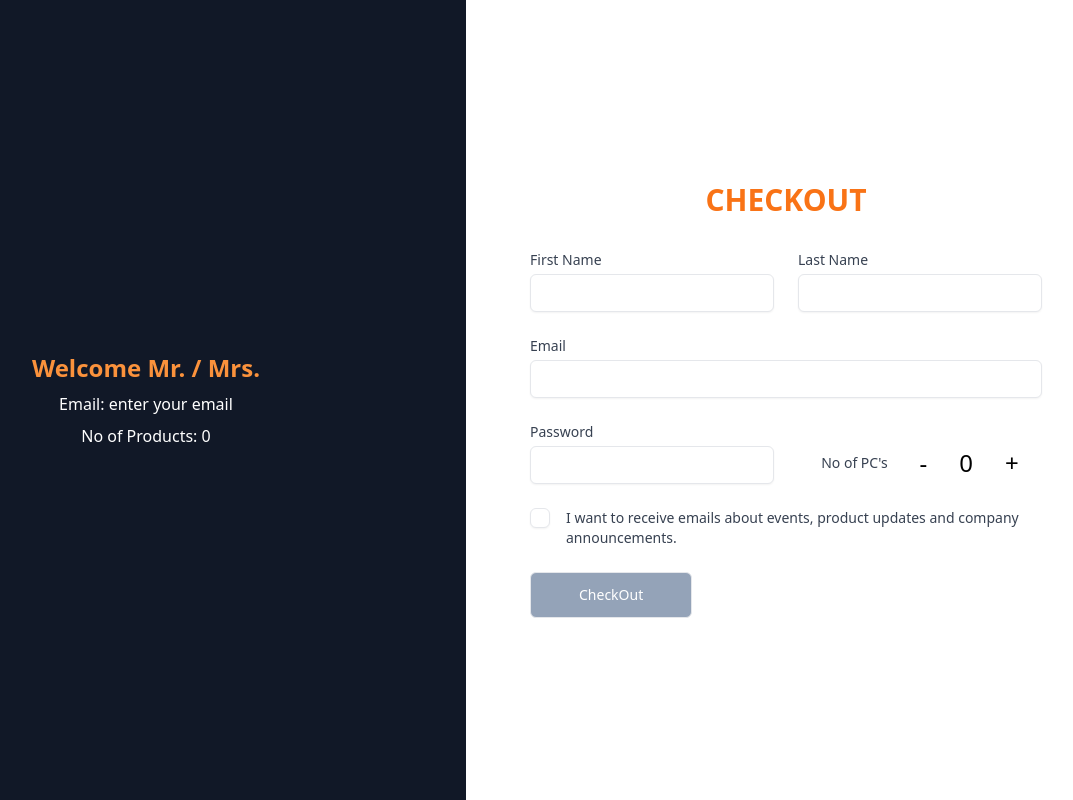
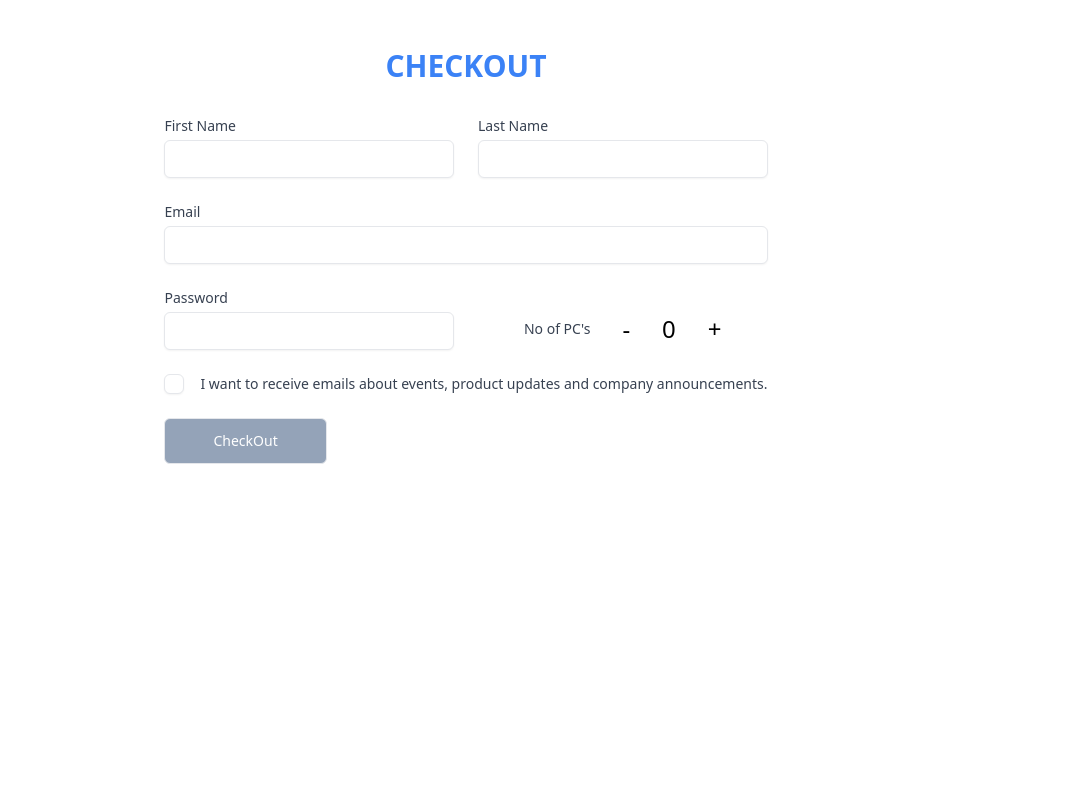
Before and after one commit to nurmohammad83/typescriptReducer, a React (Vite) app: page / in a window 1280 px wide. Shown: the whole page, without its empty margins (174-1247 px from the left). Built offline with nearby package versions, Linux system fonts and the light colour scheme.

Commit message:
feat: Added Modal component for data showing

```diff
--- a/src/Components/CheckoutForm.tsx
+++ b/src/Components/CheckoutForm.tsx
@@ -1,7 +1,9 @@
-import { useReducer } from "react";
+import { useReducer, useState } from "react";
 import { AppAction, IInitialState } from "../interfaces";
+import Modal from "./Modal";
 
 const CheckoutFrom = () => {
+  const [open, setOpen] = useState<boolean>(false);
   const initialState: IInitialState = {
     first_name: "Mr. / Mrs.",
     last_name: "",
@@ -11,7 +13,7 @@ const CheckoutFrom = () => {
     terms: false,
   };
 
-  const reducer = (state: IInitialState, action: AppAction):IInitialState => {
+  const reducer = (state: IInitialState, action: AppAction): IInitialState => {
     switch (action.type) {
       case "INPUT":
         return {
@@ -29,9 +31,12 @@ const CheckoutFrom = () => {
           count: state.count + action.payload,
         };
       case "DECREMENT":
-        if (state.count < 0 || state.count === - 1) {
-          state.count = 0;
-        }
+        if (state.count < 1) {
+          return{
+           ...state,
+           count:0,
+          };
+         }
         return {
           ...state,
           count: state.count - action.payload,
@@ -40,29 +45,32 @@ const CheckoutFrom = () => {
         return state;
     }
   };
-
   const [state, dispatch] = useReducer(reducer, initialState);
 
   const handelSubmit = (e: React.FormEvent<HTMLFormElement>) => {
     e.preventDefault();
+    setOpen(!open)
     console.log(state);
   };
   return (
     <section className="bg-white">
-      <div className="lg:grid lg:min-h-screen lg:grid-cols-12">
-        <section className="relative flex h-32 items-center justify-center bg-gray-900 lg:col-span-5 lg:h-full xl:col-span-6">
-          <div className="text-white text-center space-y-2">
+      <div className="lg:grid">
+        <Modal open={open} onClose={() => setOpen(!open)}>
+          <div className="text-black h-full flex flex-col items-center justify-center text-center space-y-2">
             <h2 className="text-2xl font-semibold text-orange-400">
               Welcome {`${state.first_name} ${state.last_name}`}
             </h2>
             <p>Email: {state.email}</p>
             <p>No of Products: {state.count}</p>
+            <p className="text-xl font-bold pt-4 text-blue-400">Order Created Successfully</p>
           </div>
-        </section>
+        </Modal>
 
         <main className="flex items-center justify-center px-8 py-8 sm:px-12 lg:col-span-7 lg:px-16 lg:py-12 xl:col-span-6">
           <div className="max-w-xl lg:max-w-3xl">
-            <h1 className="text-orange-500 font-bold text-3xl text-center">CHECKOUT</h1>
+            <h1 className="text-blue-500 font-bold text-3xl text-center">
+              CHECKOUT
+            </h1>
             <form
               onSubmit={handelSubmit}
               className="mt-8 grid grid-cols-6 gap-6"
@@ -163,13 +171,17 @@ const CheckoutFrom = () => {
                 >
                   No of PC's
                 </label>
-                <button onClick={() => dispatch({ type: "DECREMENT" ,payload:1})}>
-                  -
-                </button>
+                <span className="cursor-pointer"
+                  onClick={() => dispatch({ type: "DECREMENT", payload: 1 })}
+                >
+                  <span>-</span>
+                </span>
                 <p>{state.count}</p>
-                <button onClick={() => dispatch({ type: "INCREMENT",payload:1 })}>
+                <span className=" cursor-pointer"
+                  onClick={() => dispatch({ type: "INCREMENT", payload: 1 })}
+                >
                   +
-                </button>
+                </span>
               </div>
 
               <div className="col-span-6">
@@ -191,6 +203,7 @@ const CheckoutFrom = () => {
 
               <div className="col-span-6 sm:flex sm:items-center sm:gap-4">
                 <button
+
                   className="inline-block shrink-0 rounded-md border  bg-blue-600 px-12 py-3 text-sm font-medium disabled:bg-slate-400 text-white"
                   disabled={!state.terms}
                 >
--- /dev/null
+++ b/src/Components/Modal.tsx
@@ -0,0 +1,37 @@
+import React from 'react';
+
+interface ModalProps {
+  open: boolean;
+  onClose: () => void;
+  children: React.ReactNode;
+}
+
+const Modal: React.FC<ModalProps> = ({ open, onClose, children }) => {
+  return (
+    <div
+      className={`fixed px-5 inset-0 flex justify-center items-center
+    transition-colors ${open ? 'visible bg-black/20' : 'invisible'}`}
+      onClick={onClose}
+      data-testid="modal-background"
+    >
+      <div
+        onClick={(e) => e.stopPropagation()}
+        className={`bg-white rounded-lg shadow p-6 overflow-auto h-[400px] transition-all max-w-md ${
+          open ? 'scale-100 opacity-100' : 'scale-110 opacity-0'
+        }`}
+        data-testid="modal-content"
+      >
+        <button
+          className="absolute top-2 right-2 py-1 px-2 border border-neutral-200 rounded-md text-gray-400 bg-white hover:bg-gray-50 hover:text-gray-600"
+          onClick={onClose}
+          data-testid="close-button"
+        >
+          X
+        </button>
+        {children}
+      </div>
+    </div>
+  );
+};
+
+export default Modal;
```
